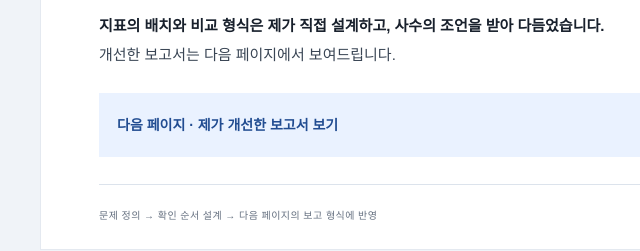
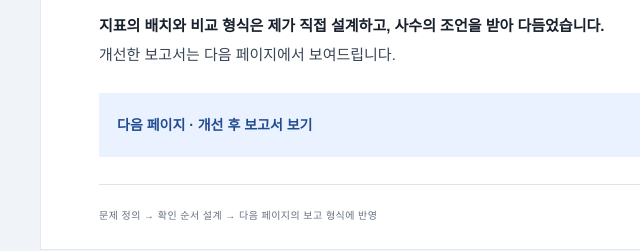
Before and after one commit to dongguli08/portfolio, a plain HTML site: page index.html in a window 1280 px wide. Shown: the part 3652-3903 px from the top of the page, 0-640 px from the left. Drawn offline with Linux system fonts and the light colour scheme; a web font is replaced by a local one.

Commit message:
Use a natural label for the report transition
Scope-risk: narrow
Tested: Regenerated 16-page PDF and retained appendix links

```diff
--- a/index.html
+++ b/index.html
@@ -34,7 +34,7 @@
 <section class="chapter" id="analysis" aria-labelledby="analysis-title"><div class="page-top"><span>04 / REPORT REDESIGN · 1/2</span><span>DAU·리텐션 보고 개선 · 문제와 개선 과정</span></div><div class="section-heading"><p class="eyebrow">지표 분석에서 보고 형식 개선으로</p><h2 id="analysis-title">흩어진 엑셀 지표를,<br><em>한눈에 비교할 수 있는 보고서로 바꿨습니다.</em></h2></div>
  <div class="two-column report-problem"><article><h3>수치는 있었지만, 원인을 보려면 따로 찾아야 했습니다.</h3><p>기존에는 엑셀 시트의 일간 활성 사용자 수(DAU)와 재방문율(리텐션)을 전일과 비교했습니다. <strong>DAU가 줄어도 광고비·설치 수 등 관련 지표를 따로 찾아 대조해야 해, 무엇이 달라졌는지 한눈에 파악하기 어려웠습니다.</strong></p><p>그래서 DAU·광고비·설치·리텐션을 같은 기간에 맞춰 한 화면에서 비교하도록 배치했습니다. 8주 추이로 변화가 생긴 구간을 찾고, 최근 한 주는 이전 주차의 같은 요일과 비교하도록 구성했습니다.</p><p><strong>지표의 배치와 비교 형식은 제가 직접 설계하고, 사수의 조언을 받아 다듬었습니다.</strong> 개선한 보고서는 다음 페이지에서 보여드립니다.</p></article><figure><figcaption><span class="report-state">BEFORE · 개선 전</span>개별 수치를 확인하던 기존 엑셀 시트</figcaption><a href="assets/retention-before.png" target="_blank" rel="noopener noreferrer"><div class="before-report-crop"><img src="assets/retention-before.png" alt="개선 전 날짜별 리텐션 수치가 나열된 시트"></div></a><p class="figure-caption">기존 리텐션 시트 일부<a class="report-open" href="assets/retention-before.png" target="_blank" rel="noopener noreferrer">기존 시트 원본 크게 보기 <span aria-hidden="true">↗</span></a></p></figure></div>
 
- <a class="report-next" href="#reporting"><span class="report-next-copy">다음 페이지 · 제가 개선한 보고서 보기</span><span aria-hidden="true">↓</span></a>
+ <a class="report-next" href="#reporting"><span class="report-next-copy">다음 페이지 · 개선 후 보고서 보기</span><span aria-hidden="true">↓</span></a>
  <footer class="page-footer"><span>문제 정의 → 확인 순서 설계 → 다음 페이지의 보고 형식에 반영</span><span>05 / 09</span></footer></section>
 <section class="chapter" id="reporting" aria-labelledby="reporting-title"><div class="page-top"><span>04 / REPORT REDESIGN · 2/2</span><span>DAU·리텐션 보고 개선 · 직접 설계한 결과물</span></div><div class="section-heading"><p class="eyebrow">AFTER · 제가 설계하고 매일 공유한 보고서</p><h2 id="reporting-title">지표를 한 화면에 모아,<br><em>변화가 생긴 구간을 함께 보도록 했습니다.</em></h2></div>
  <p class="reporting-intro">DAU·광고비·설치·리텐션을 같은 날짜 축으로 정리해, <strong>각 지표를 따로 대조하지 않고 변화를 함께 볼 수 있도록 했습니다.</strong> 이 보고서를 매일 슬랙에 공유했습니다. 아래는 리텐션 영역이며, 버튼을 누르면 전체 지표를 볼 수 있습니다.</p>
```
Also changed, not shown: 1 other file.
